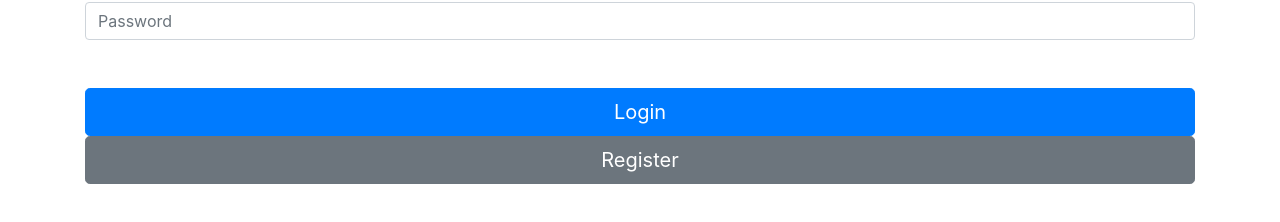
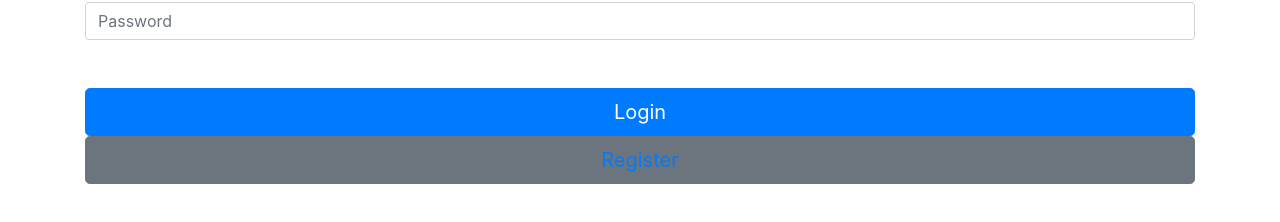
Before and after one commit to Suele/desafios-codenation, a React (Create React App) app in the folder react-2/: page /user/login in a window 1280 px wide. Shown: the part 246-468 px from the top of the page. Built offline with nearby package versions, Linux system fonts and the light colour scheme.

Commit message:
Verifica se o usuario esta logado.

```diff
--- a/react-2/src/components/Login.js
+++ b/react-2/src/components/Login.js
@@ -12,7 +12,6 @@ class Login extends Component {
   }
 
   loginUser = () => {
-    const { history } = this.props;
     const usuarioTentandoLogar = loginService.login(
       this.state.username,
       this.state.password
@@ -21,7 +20,7 @@ class Login extends Component {
     console.log(loginService.isLogged());
   };
 
-  registerUser = e => {
+  registerUser = () => {
     const usuarioTentandoFazerRegistro = loginService.register(
       this.state.username,
       this.state.password
@@ -67,6 +66,7 @@ class Login extends Component {
       </div>
 
       <div className='mt-5'>
+        {loginService.isLogged() ? (
           <Link to={"/"}>
             <button
               onClick={this.loginUser}
@@ -76,7 +76,18 @@ class Login extends Component {
               Login
             </button>
           </Link>
-
+        ) : (
+          <Link to={"/user/login"}>
+            <button
+              onClick={this.loginUser}
+              className='login btn btn-lg btn-primary btn-block'
+              type='submit'
+            >
+              Login
+            </button>
+          </Link>
+        )}
+        {loginService.isLogged() ? (
           <Link to={"/"}>
             <button
               onClick={this.registerUser}
@@ -86,6 +97,17 @@ class Login extends Component {
               Register
             </button>
           </Link>
+        ) : (
+          <Link to={"/user/login"}>
+            <button
+              onClick={this.registerUser}
+              className='register btn btn-lg btn-secondary btn-block'
+              type='submit'
+            >
+              <Link to={"/"}>Register </Link>
+            </button>
+          </Link>
+        )}
       </div>
       {console.log(this.state)}
     </form>
--- a/react-2/src/services/loginService.js
+++ b/react-2/src/services/loginService.js
@@ -10,6 +10,7 @@ export const login = ({ username, password }) => {
   } else {
     localStorageWrapper.set(NS_LOGGED_USER, user);
 
+    console.log("user", user);
     return true;
   }
 };
@@ -20,15 +21,16 @@ export const register = ({ username, password }) => {
     alert("User already exists");
   } else {
     const user = {
-      username,
-      password
+      username: username,
+      password: password
     };
 
     localStorageWrapper.set(NS_USERS, {
       ...users,
       [username]: user
     });
-
+    localStorageWrapper.set(NS_LOGGED_USER, user);
+    console.log("user", user);
     return user;
   }
 };
```
Lines whose indentation alone changed are shown as unchanged.
